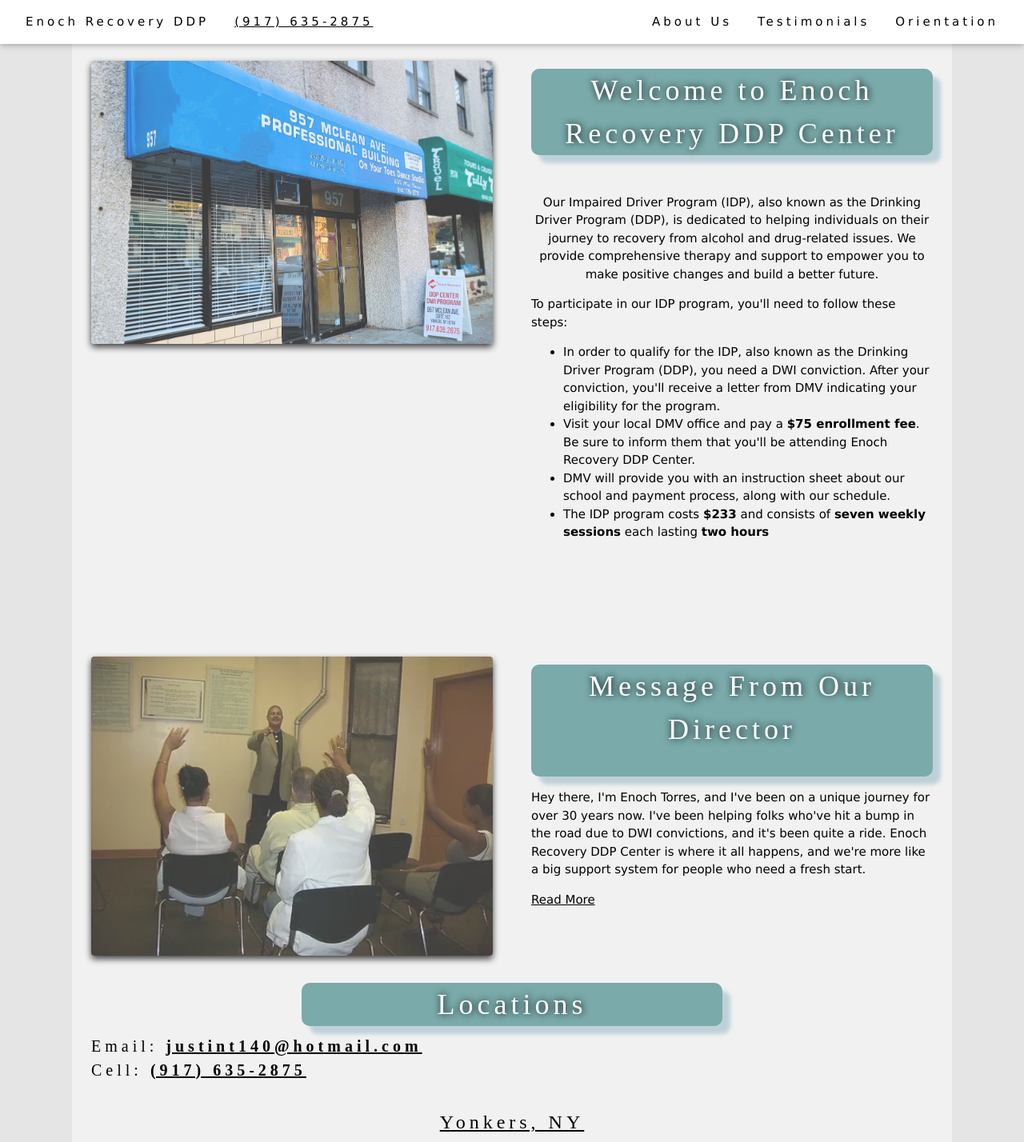
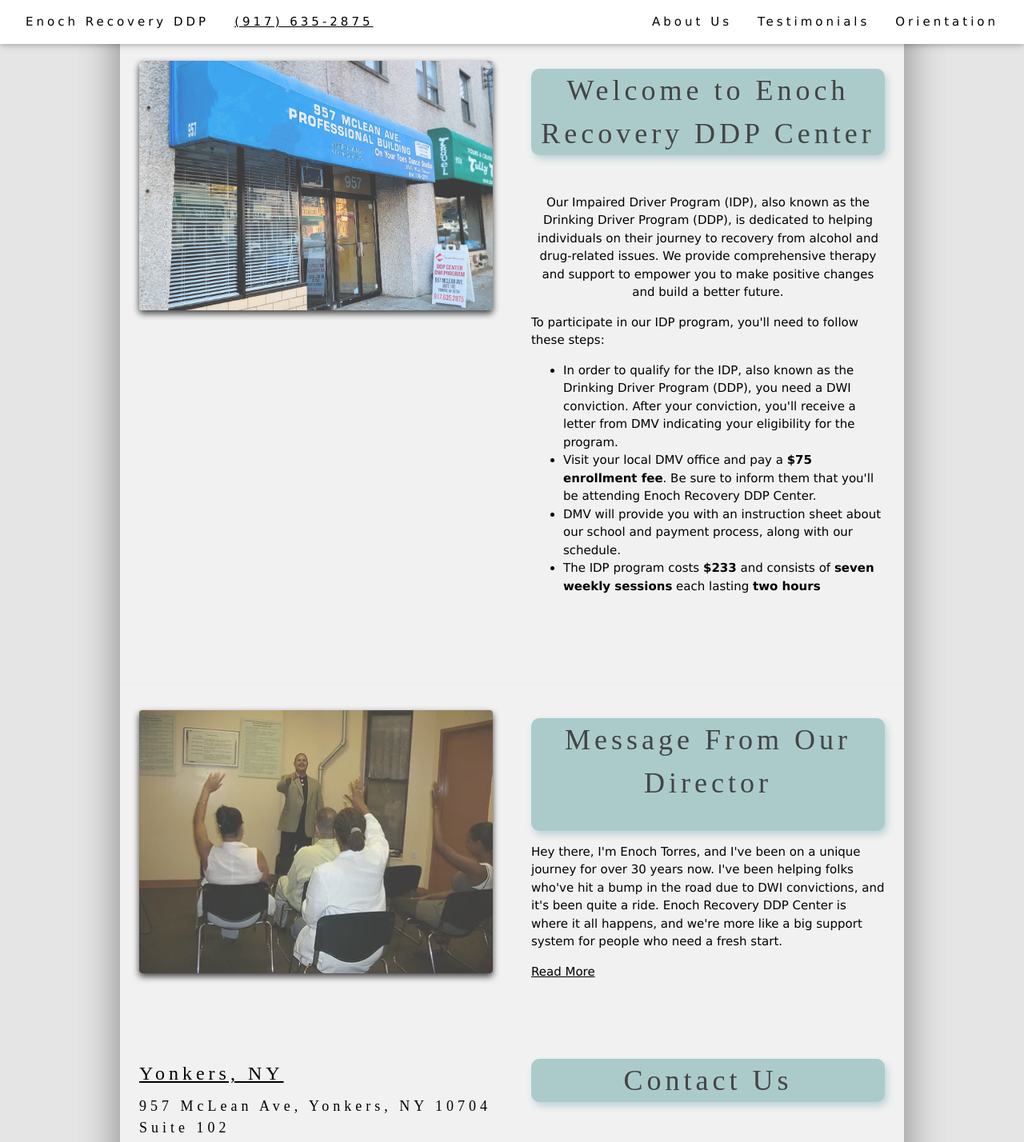
Before and after one commit to CruzPy/Enoch_Recovery, a Django app: page / in a window 1280 px wide. Shown: the top 1428 px of the page at 80% size. Run offline with Django 4.2, Linux system fonts and the light colour scheme.

Commit message:
Removed futile code Added box shadow to template Changed section text color

```diff
--- a/EnochRecoveryApp/static/css/template.css
+++ b/EnochRecoveryApp/static/css/template.css
@@ -26,11 +26,10 @@ h6 {
 }
 
 #section{
-    background-color: #7aaaaa;
+    background-color: #abcbcb;
     border-radius: 10px;
-    box-shadow: 10px 10px 5px rgb(190, 209, 216);
-    color: rgb(255, 255, 255);
-    text-shadow: rgb(0, 0, 0) 1px 0 10px;
+    box-shadow: 3px 5px 10px rgb(190, 209, 216);
+    color: rgb(68, 68, 68);
     height: 100%;
 }
 
--- a/EnochRecoveryApp/templates/index.html
+++ b/EnochRecoveryApp/templates/index.html
@@ -61,29 +61,29 @@
 </div>
 
 <!-- Location Section -->
-<div class="w3-row fadeIn w3-padding-large" width="50%">
-  <h1 class="w3-center" id="section" style="margin-left:auto; margin-right:auto; width:50%;">Locations</h1>
-    <h4 class="m4 l6">Email: <a href="mailto:justint140@hotmail.com"><b>justint140@hotmail.com</a></b> <br>Cell: <b><a href="tel:9176352875">(917) 635-2875</h4>
-    <h4></b></a></h4>
-
-<div class="m4 l6 w3-padding-large">
-  <div id="info" class="w3-center">
+<div class="w3-row w3-padding-64 fadeIn">
+  <div class="w3-col m6 w3-padding-large">
+    <div id="info" class="w3-col">
     <!--Location 1-->
-    <div class="w3-col">
+    <div>
       <h3><u>Yonkers, NY</u></h3>
       <h5>957 McLean Ave, Yonkers, NY 10704 Suite 102</h5>
       <iframe class="w3-round w3-image w3-opacity-min w3-hide-small" src="https://www.google.com/maps/embed?pb=!1m18!1m12!1m3!1d3015.5782701820253!2d-73.86897192331467!3d40.90306502589565!2m3!1f0!2f0!3f0!3m2!1i1024!2i768!4f13.1!3m3!1m2!1s0x89c2f2e7706c9473%3A0x46c5e01bebded1ad!2sEnoch%20Recovery%20DDP%20Center!5e0!3m2!1sen!2sus!4v1698948003324!5m2!1sen!2sus" width="600" height="450" style="border:0;" allowfullscreen="" loading="lazy" referrerpolicy="no-referrer-when-downgrade"></iframe>
     </div>
     <!--Location 2-->
-    <div class="w3-col">
+    <div>
       <h3><u>New York, NY</u></h3>
       <h5>55 E 115th St, New York, NY 10029 Level-C</h5>
       <iframe class="w3-round w3-image w3-opacity-min w3-hide-small" src="https://www.google.com/maps/embed?pb=!1m18!1m12!1m3!1d1510.1544692547584!2d-73.94598731883863!3d40.79920447562772!2m3!1f0!2f0!3f0!3m2!1i1024!2i768!4f13.1!3m3!1m2!1s0x89c2f60f81cf0aef%3A0xf6cf32c7969f7ffc!2s55%20E%20115th%20St%2C%20New%20York%2C%20NY%2010029!5e0!3m2!1sen!2sus!4v1699402292083!5m2!1sen!2sus" width="600" height="450" style="border:0;" allowfullscreen="" loading="lazy" referrerpolicy="no-referrer-when-downgrade"></iframe>
     </div>
+</div>
+  </div>
+  <div class="w3-col m6 w3-padding-large">
+    <h1 class="w3-center" id="section">Contact Us</h1><br>
+  </div>
+    <h4>Email: <a href="mailto:justint140@hotmail.com"><b>justint140@hotmail.com</a></b> <br>Cell: <b><a href="tel:9176352875">(917) 635-2875</h4>
+</div>
 
-  </div>
-</div>
-</div>
 
 <div class="w3-center w3-row">
   <a href={% url 'orientation'%} class="w3-btn w3-green" id="contact-btn">Free Orientation</a>
--- a/EnochRecoveryApp/templates/layout.html
+++ b/EnochRecoveryApp/templates/layout.html
@@ -38,7 +38,7 @@
 
 
 <!-- Content Section -->
-<div class="w3-content fadeIn w3-light-grey" style="max-width:1100px; border-radius:12px;">
+<div class="w3-content fadeIn w3-light-grey" style="box-shadow: 0px 0px 50px grey">
   {% block content %}{% endblock %}
 </div>
 
--- a/EnochRecoveryApp/templates/orientation.html
+++ b/EnochRecoveryApp/templates/orientation.html
@@ -2,10 +2,8 @@
 {% block content %}
 {% load static %}
 
-<div class="w3-center fadeIn"  id="section" style="margin-top:100px;">
-  <div class="w3-row w3-padding-16 fadeIn">
-      <h4>Please fill out the form below or call us directly to schedule a <strong>free</strong> orientation</h4>
-  </div>
+<div class="w3-row fadeIn w3-center" id="section" style="margin-top:50px;">
+  <h1>Please fill out the form below or call us directly to schedule a <strong>free</strong> orientation</h1>
 </div>
 
 <div class="w3-row w3-padding-16 fadeIn">
--- a/EnochRecoveryApp/templates/submitted.html
+++ b/EnochRecoveryApp/templates/submitted.html
@@ -5,6 +5,7 @@
 <div class="w3-row w3-padding-32">
     <h1>Thank You {{ form.first_name.value }}, </h1>
     <h4 style="letter-spacing:1px;">We look foward to meeting you on <b>{{ form.date.value }}</b> at <b>{{ form.time.value }}</b> at <b>{{form.location.value}}</b></h4>
+    <h4>Please be sure to bring your arrest packet and $233 to register for the program.</h4>
 </div>
 
 <!-- Google Calendar Link -->
--- a/EnochRecoveryApp/views.py
+++ b/EnochRecoveryApp/views.py
@@ -5,13 +5,12 @@ from .forms import OrientationRequestForm
 from .serializers import OrientationRequestSerializer
 from rest_framework import viewsets
 from rest_framework import permissions
-from .helper_functions import create_calendar_inv
+from .create_calendar_inv import create_calendar_inv
 from .smtp import send_orientation_email
 
 
 # Create your views here.
 def home(request):
-    form = OrientationRequestForm()
     return render(request, "index.html")
 
 
```
Also changed, not shown: EnochRecoveryApp/smtp.py (+1 -48 lines), EnochRecoveryApp/create_calendar_inv.py (renamed from EnochRecoveryApp/helper_functions.py).
